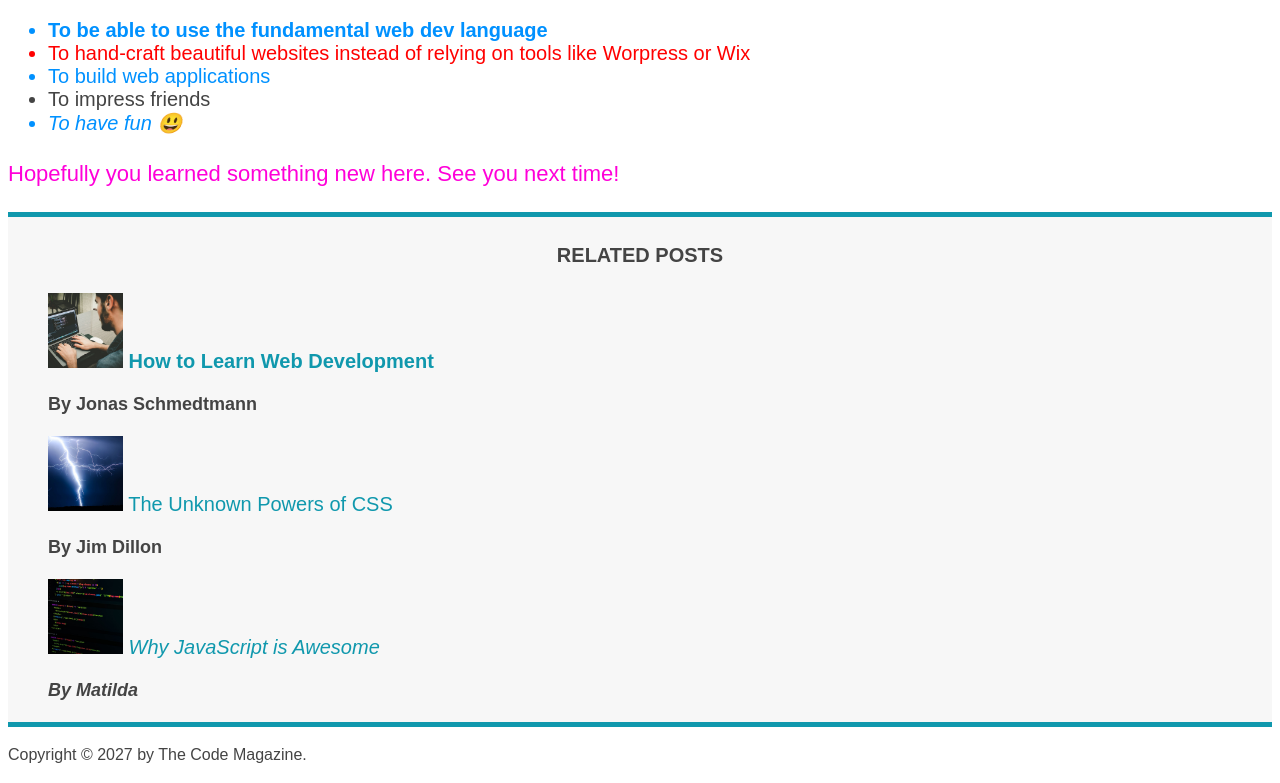
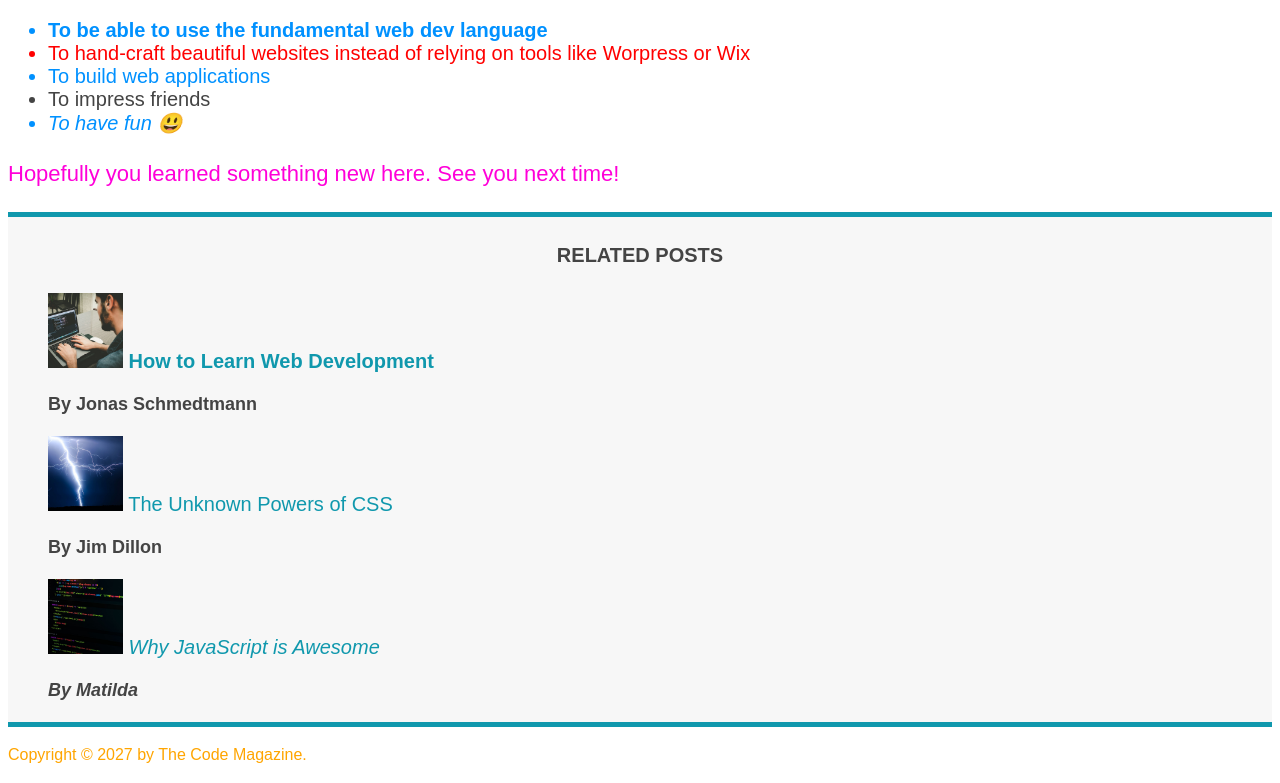
Before and after one commit to HovikCoding/html-css-learn, a plain HTML site: page html-css-course-hh/03-CSS-Fundamentals/index.html in a window 1280 px wide. Shown: the part 1238-2021 px from the top of the page. Drawn offline with Linux system fonts and the light colour scheme.

Commit message:
CSS Theory #1: Conflicts Between Selectors
TAKEAWAY:
Always write selectors as simple as possible and do not add too much nesting, too many IDs or classes all in the same selector.

```diff
--- a/html-css-course-hh/03-CSS-Fundamentals/index.html
+++ b/html-css-course-hh/03-CSS-Fundamentals/index.html
@@ -145,7 +145,9 @@
     </aside>
 
     <footer>
-      <p id="copyright">Copyright &copy; 2027 by The Code Magazine.</p>
+      <p id="copyright" class="copyright text">
+        Copyright &copy; 2027 by The Code Magazine.
+      </p>
     </footer>
   </body>
 </html>
--- a/html-css-course-hh/03-CSS-Fundamentals/style.css
+++ b/html-css-course-hh/03-CSS-Fundamentals/style.css
@@ -138,4 +138,33 @@ a:active {
   font-style: italic;
 }
 
+a {
+  color: red;
+}
+
 /* L V H A */
+
+/* Resolving conflicts*/
+/* #copyright {
+  color: red;
+} */
+
+.copyright {
+  color: blue;
+}
+
+.text {
+  color: yellow;
+}
+
+footer p:first-child {
+  color: orange;
+}
+
+footer p {
+  color: green;
+}
+
+/* footer p {
+  color: green !important;
+} */
```
Also changed, not shown: html-css-course-hh/03-CSS-Fundamentals/notes/CleanShot 2023-12-19 at 22.17.50.png (added), html-css-course-hh/03-CSS-Fundamentals/notes/CleanShot 2023-12-19 at 22.19.30.png (added), 1 other file.
